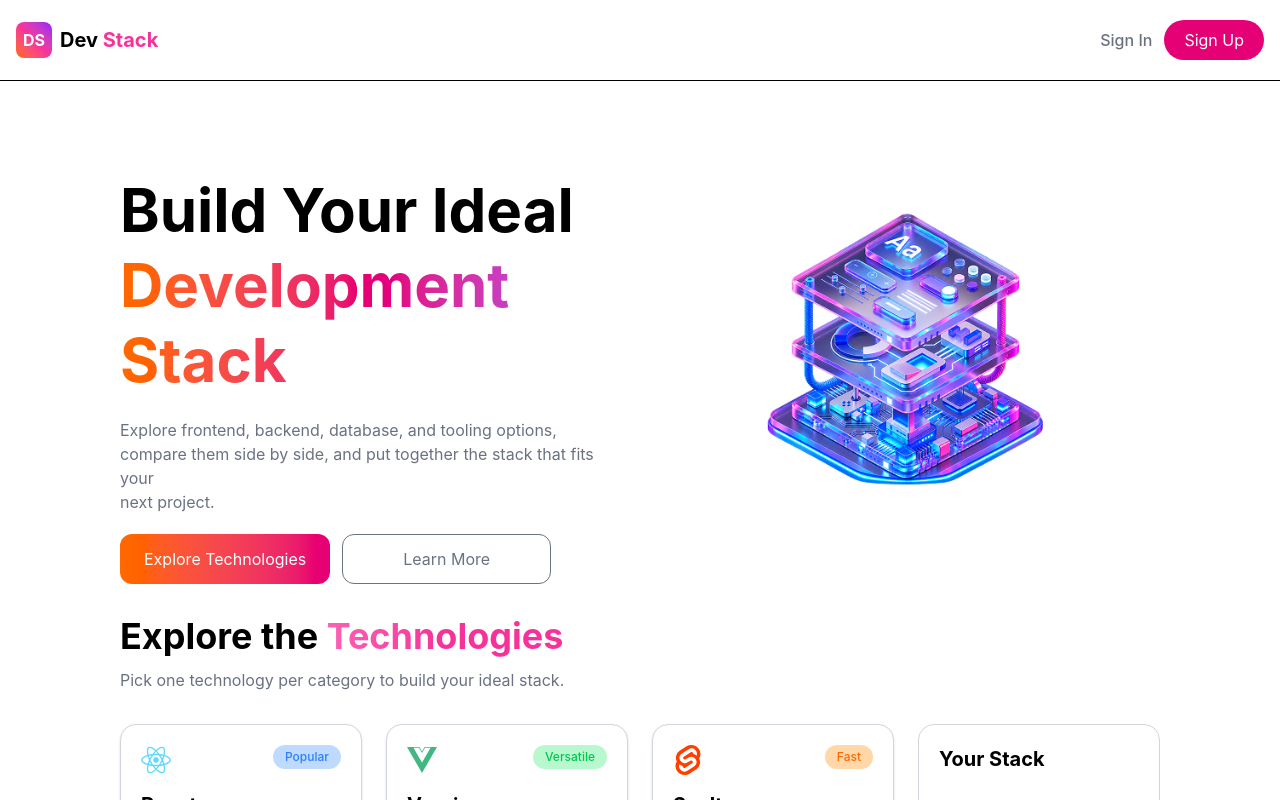
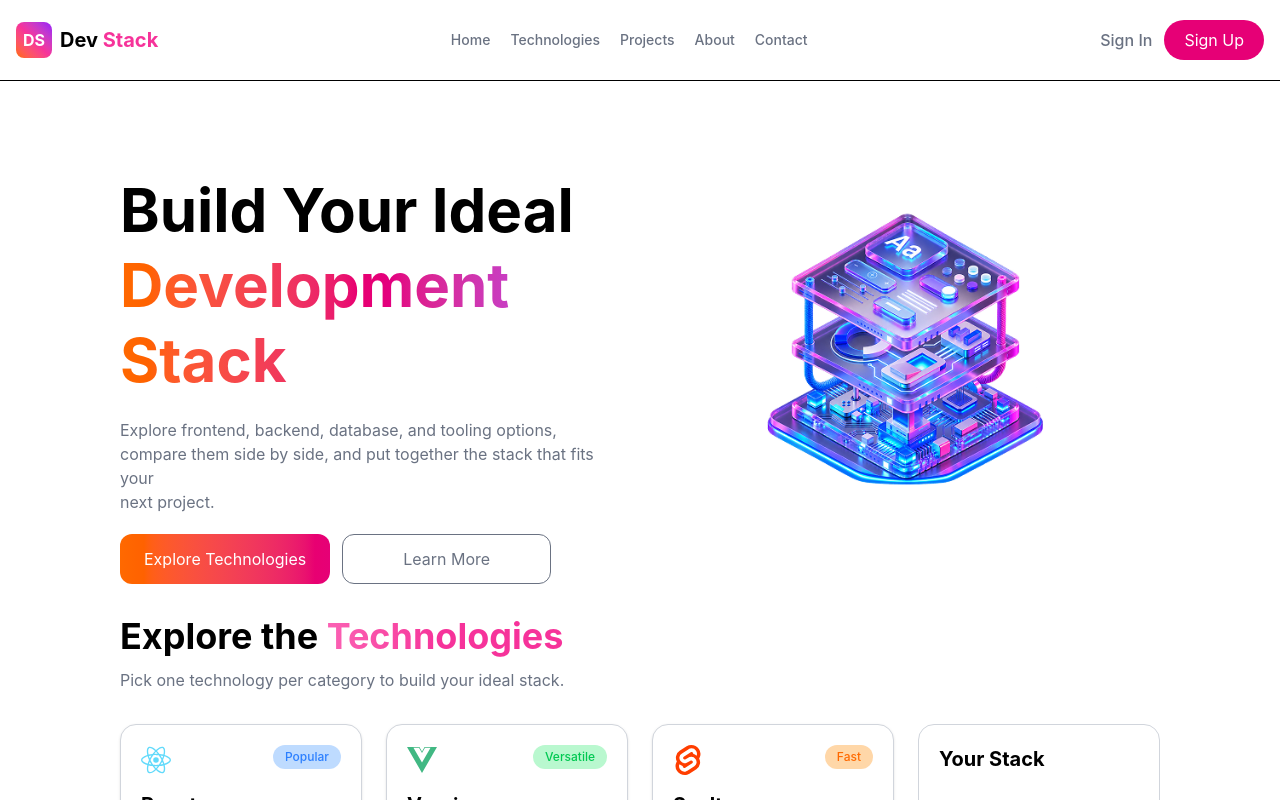
Before and after one commit to tasmia-maha/DevStackAssignment, a React (Vite) app: page / in a window 1280 px wide. Shown: the top 800 px of the page. Built offline with nearby package versions, Linux system fonts and the light colour scheme.

Commit message:
Fix navigation elements

```diff
--- a/src/components/Navbar.tsx
+++ b/src/components/Navbar.tsx
@@ -5,7 +5,7 @@ function Navbar(){
     return (
         <nav className="sticky top-0 z-50 bg-white border-b">
             <div className="max-w-7xl flex justify-between items-center mx-auto px-4 py-5">
-                {/* Menu button */}
+                {/* Hamburger-mobile */}
                 <button type="button" aria-label="Toggle navigation menu" onClick={()=>setMenuOpen(!menuOpen)} className="md:hidden text-gray-500"><FiMenu size={25}/></button>
                 {/* logo */}
                 <div className="flex items-center gap-2">
@@ -15,9 +15,17 @@ function Navbar(){
                         <span/>
                         </span>
                 </div>
-                {/* menu */}
+                {/* Desktop menu */}
+                <div className="hidden items-center gap-5 text-sm font-medium text-gray-500 hover:text-gray-600 md:flex transition">
+                    <a href="#">Home</a>
+                    <a href="#">Technologies</a>
+                    <a href="#">Projects</a>
+                    <a href="#">About</a>
+                    <a href="#">Contact</a>
+                </div>
+                {/* Mobile menu */}
                 {menuOpen && (
-                    <div className="absolute left-0 top-full w-full border-b bg-white px-5 py-5 shadow md md:hidden">
+                    <div className="absolute left-0 top-full w-full border-b bg-white px-5 py-5 shadow">
                         <div className="flex flex-col gap-5 text-sm font-medium text-gray-500 hover:text-gray-600">
                             <a href="#" onClick={()=>setMenuOpen(false)}>Home</a>
                             <a href="#" onClick={()=>setMenuOpen(false)}>Technologies</a>
```
